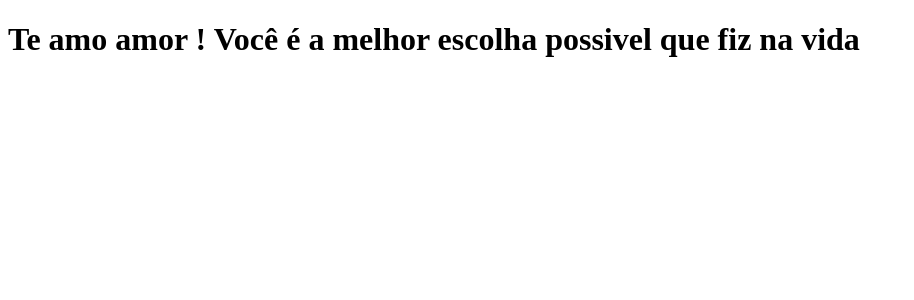
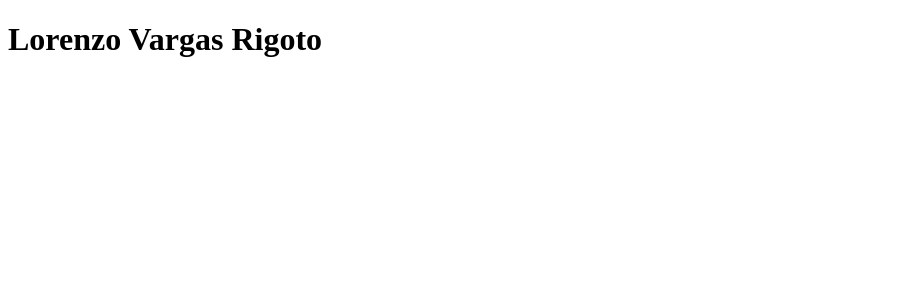
Before and after one commit to GuilhermeRigoto/clone-tabnews, a Next.js app: page / in a window 1280 px wide. Shown: the top 300 px of the page, without its empty margins (0-914 px from the left). Built offline with nearby package versions, Linux system fonts and the light colour scheme.

Commit message:
Fix: add build scripts and successfully build locally

```diff
--- a/pages/index.js
+++ b/pages/index.js
@@ -1,6 +1,4 @@
 function Home() {
-  return (
-    <h1>Te amo amor ! Você é a melhor escolha possivel que fiz na vida</h1>
-  );
+  return <h1>Lorenzo Vargas Rigoto</h1>;
 }
 export default Home;
```
Also changed, not shown: package.json (+7 -1 lines).
